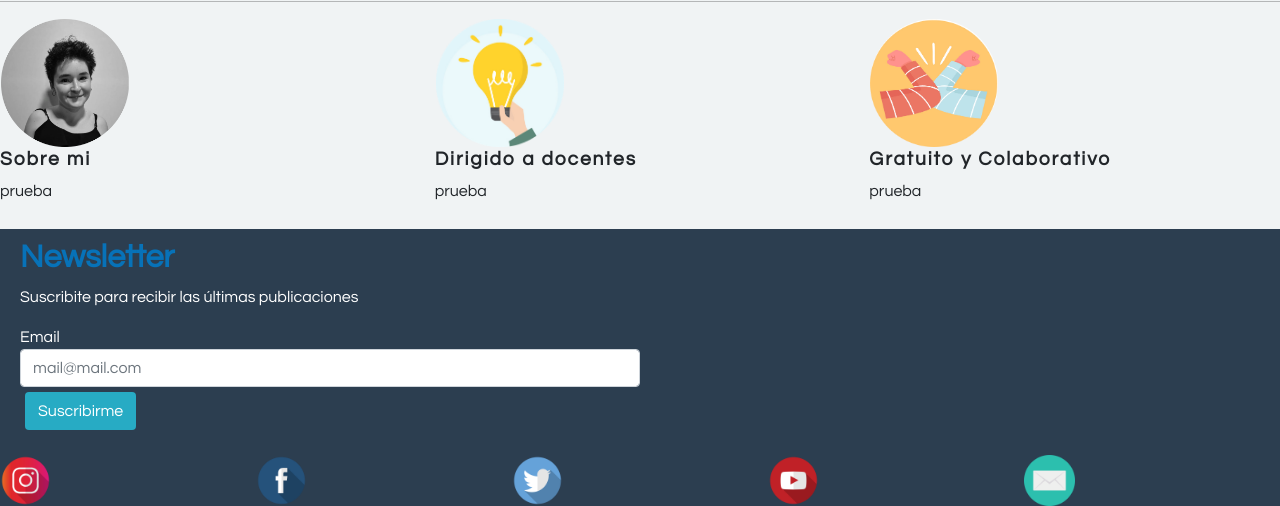
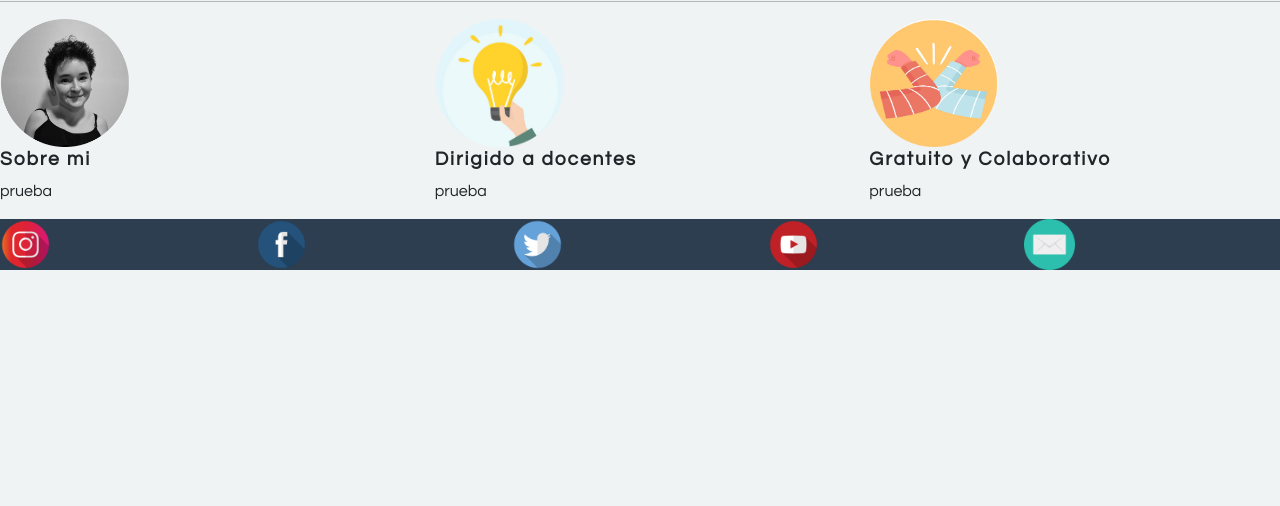
Before and after one commit to CarolinaRondinelli/entrega_github, a website: page index.html in a window 1280 px wide. Shown: the part 459-965 px from the top of the page. After the commit the page ends 800 px from the top, so only its background shows below. Drawn offline with nearby package versions, Linux system fonts and the light colour scheme; a web font is replaced by a local one.

Commit message:
modificación en footer todas las páginas>

```diff
--- a/index.html
+++ b/index.html
@@ -128,23 +128,8 @@
     </section>
     <!--Fin Resumén Página-->
 
-    <footer>
 <!--Footer-->
-        <!--Newsletter-->
-        <section class="footer-newsletter">
-            <h2>Newsletter</h2>
-            <p>Suscribite para recibir las últimas publicaciones</p>
-            <form class="footer-newsletter__form">
-                <div class="footer-newsletter__inputs">
-                    <label for="exampleInputEmail1">Email</label>
-                    <input type="email" class="form-control" id="exampleInputEmail1" aria-describedby="emailHelp"
-                        placeholder="mail@mail.com">
-                </div>
-                <div>
-                    <button type="submit" class="btn btn__text footer-newsletter__btn">Suscribirme</button>
-                </div>
-            </form>
-        </section>
+<footer id="contacto">
     <!--Redes Sociales-->
     <section class="footerRedes">
         <a href="https://www.instagram.com"><img class="redes" src="imagenes/instagram.png"
```
Also changed, not shown: cursos.html (+3 -17 lines), error.html (+1 -16 lines), material.html (+1 -1 lines), propuestas.html (+1 -1 lines), webinars.html (+3 -17 lines). Lines whose indentation alone changed are shown as unchanged.
